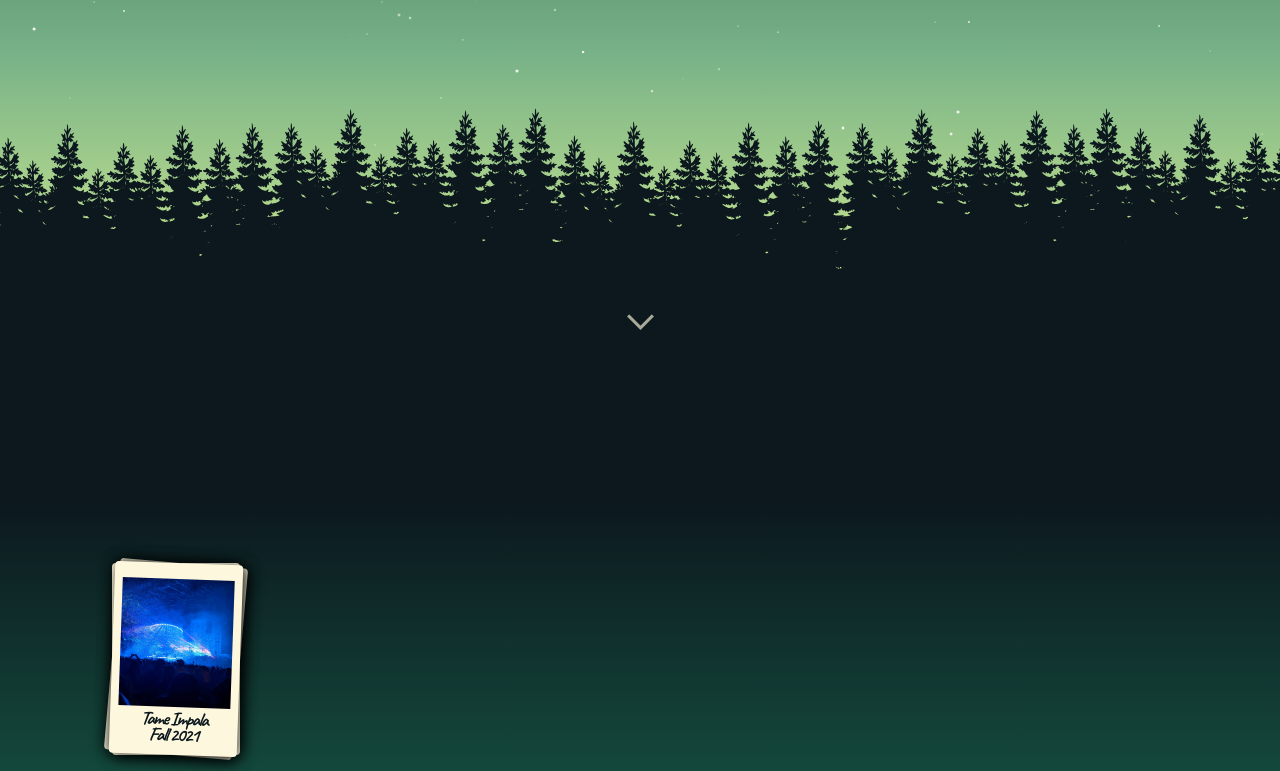
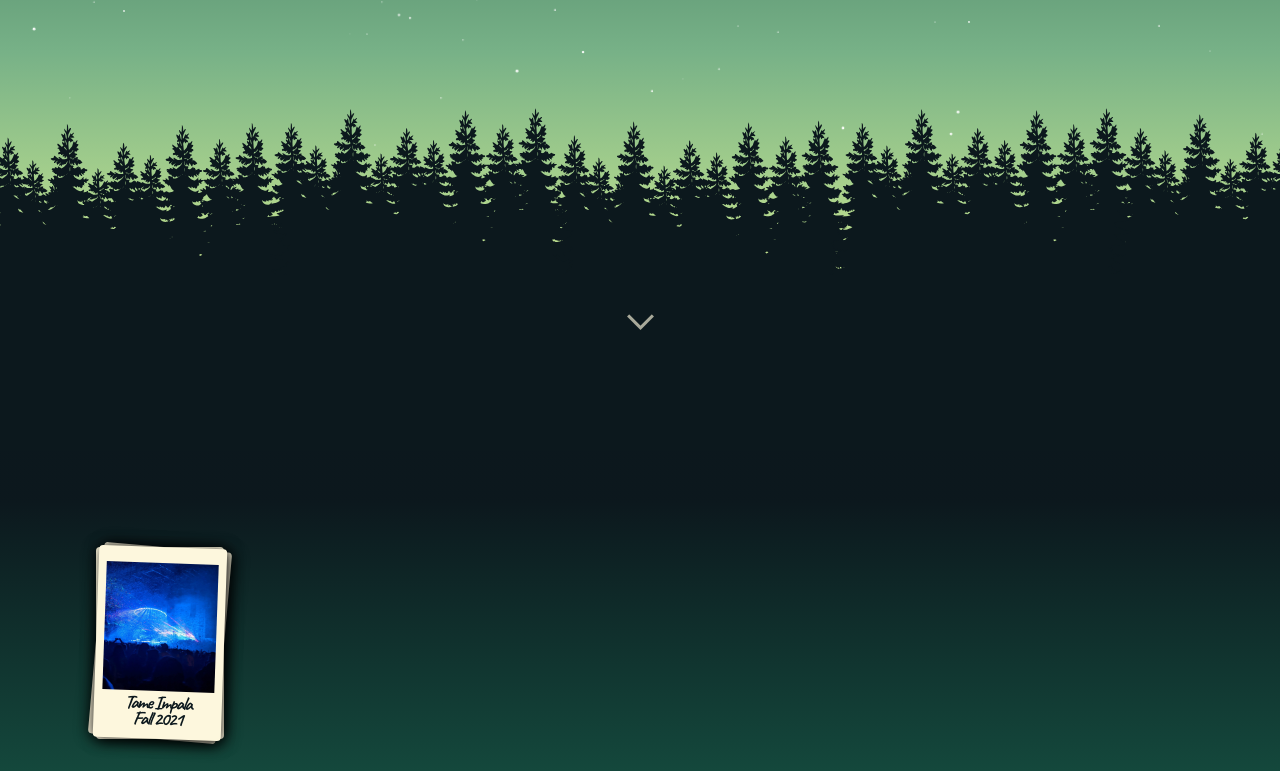
Before and after one commit to ReubeniSandwich/reuben-website, a website built with Vite: page index.html in a window 1280 px wide. Shown: the part 365-1136 px from the top of the page. Built offline with nearby package versions, Linux system fonts and the light colour scheme.

Commit message:
bugfix: remove margin as it messes up draggable for some reason

```diff
--- a/style.css
+++ b/style.css
@@ -1,9 +1,11 @@
 * {
   box-sizing: border-box;
   /* --- DEBUGGING --- */
+
   /* background: #000 !important;
   color: #0f0 !important;
-  outline: solid #f00 1px !important; */ }
+  outline: solid #f00 1px !important; */
+ }
 
 :root {
   font-family: var(--main-font);
@@ -150,7 +152,7 @@ body {
   height: 24vh;
   border-radius: 4px;
   padding: 1rem .5rem 3rem .5rem;
-  margin: 1rem 1rem 2rem 1rem;
+  /* margin: 1rem 1rem 2rem 1rem; */
   background: var(--main-white);
   box-shadow: var(--text-shadow) 0.1rem 0.1rem 0.9rem;
   z-index: 99999;
```
